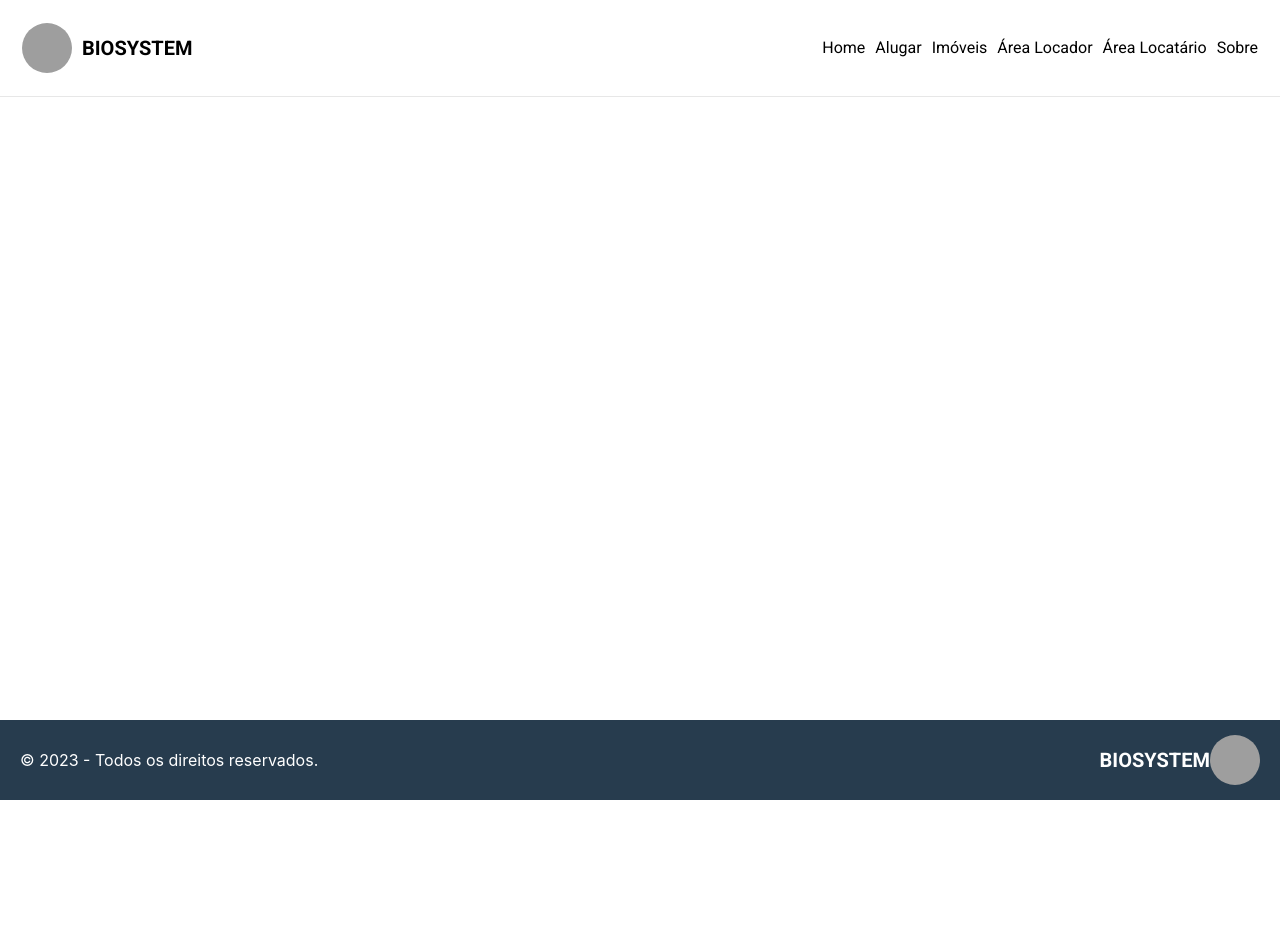
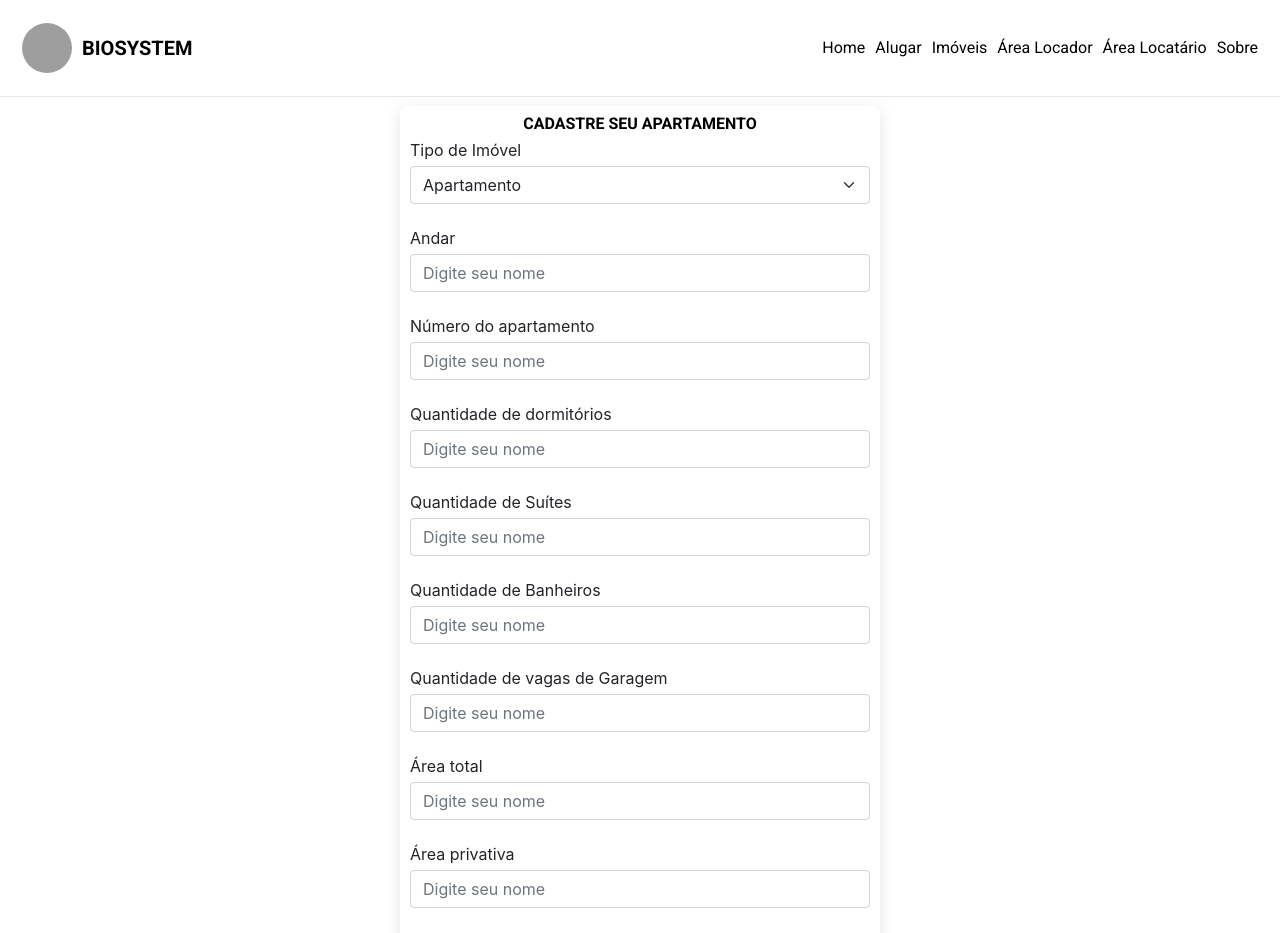
Before and after one commit to desafio-tech-biopark-2023/front-end, a React (Vite) app: page /apartment in a window 1280 px wide. Shown: the top 933 px of the page. Before the commit the page ends 800 px from the top, so only its background shows below. Built offline with nearby package versions, Linux system fonts and the light colour scheme; grey boxes are pictures that could not be loaded.

Commit message:
feat: Criando page e componente form de cadastro de Apartamento

```diff
--- /dev/null
+++ b/src/components/FormRegisterApartment/index.tsx
@@ -0,0 +1,142 @@
+import {
+  Button,
+  Form,
+  FormFeedback,
+  FormGroup,
+  Input,
+  Label,
+} from "reactstrap";
+import { yupResolver } from "@hookform/resolvers/yup";
+import { useForm } from "react-hook-form";
+import { FormRegisterApartmentDiv } from "./style";
+import { IApartment } from "../../interfaces/apartment";
+import { schemaRegisterApartment } from "../../validators/schema";
+
+const FormRegisterApartment = () => {
+  const {
+    register,
+    handleSubmit,
+    unregister,
+    formState: { errors },
+  } = useForm<IApartment>({ resolver: yupResolver(schemaRegisterApartment) });
+
+  const registerApartmentFunction = (data: IApartment) => {
+    console.log(data);
+  };
+
+  return (
+    <FormRegisterApartmentDiv>
+      <Form onSubmit={handleSubmit(registerApartmentFunction)}>
+        <h2>Cadastre seu apartamento</h2>
+        <FormGroup>
+          <Label for="exampleSelectMulti">Tipo de Imóvel</Label>
+
+          <Input id="exampleSelectMulti" type="select" {...register("type")}>
+            <option disabled>Selecione o tipo</option>
+            <option>Apartamento</option>
+          </Input>
+        </FormGroup>
+
+        <FormGroup>
+          <Label>Andar</Label>
+          <input
+            className="form-control"
+            placeholder="Digite seu nome"
+            {...register("floor")}
+          />
+        </FormGroup>
+
+        <FormGroup>
+          <Label>Número do apartamento</Label>
+          <input
+            className="form-control"
+            placeholder="Digite seu nome"
+            {...register("number")}
+          />
+        </FormGroup>
+
+        <FormGroup>
+          <Label>Quantidade de dormitórios</Label>
+          <input
+            className="form-control"
+            placeholder="Digite seu nome"
+            {...register("dorms")}
+          />
+        </FormGroup>
+
+        <FormGroup>
+          <Label>Quantidade de Suítes</Label>
+          <input
+            className="form-control"
+            placeholder="Digite seu nome"
+            {...register("suites")}
+          />
+        </FormGroup>
+
+        <FormGroup>
+          <Label>Quantidade de Banheiros</Label>
+          <input
+            className="form-control"
+            placeholder="Digite seu nome"
+            {...register("bathrooms")}
+          />
+        </FormGroup>
+
+        <FormGroup>
+          <Label>Quantidade de vagas de Garagem</Label>
+          <input
+            className="form-control"
+            placeholder="Digite seu nome"
+            {...register("vacancies")}
+          />
+        </FormGroup>
+
+        <FormGroup>
+          <Label>Área total</Label>
+          <input
+            className="form-control"
+            placeholder="Digite seu nome"
+            {...register("total_area")}
+          />
+        </FormGroup>
+
+        <FormGroup>
+          <Label>Área privativa</Label>
+          <input
+            className="form-control"
+            placeholder="Digite seu nome"
+            {...register("private_area")}
+          />
+        </FormGroup>
+
+        <FormGroup tag="fieldset">
+          <Label>Disponivel</Label>
+          <FormGroup check>
+            <Input type="radio" {...register("available")} />{" "}
+            <Label check>Sim</Label>
+          </FormGroup>
+          <FormGroup check>
+            <Input type="radio" {...register("available")} />{" "}
+            <Label check>Não</Label>
+          </FormGroup>
+        </FormGroup>
+
+        <FormGroup tag="fieldset">
+          <Label>Visível</Label>
+          <FormGroup check>
+            <Input type="radio" {...register("visible")} />{" "}
+            <Label check>Sim</Label>
+          </FormGroup>
+          <FormGroup check>
+            <Input type="radio" {...register("visible")} />{" "}
+            <Label check>Não</Label>
+          </FormGroup>
+        </FormGroup>
+
+        <Button type="submit">Cadastrar</Button>
+      </Form>
+    </FormRegisterApartmentDiv>
+  );
+};
+
+export { FormRegisterApartment };
--- /dev/null
+++ b/src/components/FormRegisterApartment/style.ts
@@ -0,0 +1,47 @@
+import styled from "styled-components";
+
+const FormRegisterApartmentDiv = styled.div`
+  display: flex;
+  flex-direction: column;
+  width: 90%;
+  height: 100%;
+  padding: 10px;
+  max-width: 500px;
+
+  form {
+    display: flex;
+    flex-direction: column;
+    align-items: flex-start;
+    justify-content: space-between;
+    background-color: var(--grey10);
+    padding: 10px;
+    gap: 10px;
+    width: 100%;
+    box-shadow: rgb(0 0 0 / 10%) 0px 3px 15px 0px;
+    border-radius: 8px 8px;
+    h2 {
+      align-self: center;
+      color: black;
+      text-transform: uppercase;
+      font-family: "Roboto", sans-serif;
+      font-weight: bold;
+    }
+
+    .form-check {
+      display: flex;
+      align-items: baseline;
+
+      gap: 10px;
+    }
+
+    .mb-3 {
+      width: 100%;
+    }
+
+    button {
+      background-color: #273c4e;
+    }
+  }
+`;
+
+export { FormRegisterApartmentDiv };
--- /dev/null
+++ b/src/interfaces/apartment.ts
@@ -0,0 +1,13 @@
+export interface IApartment {
+  type: string;
+  floor: string;
+  number: string;
+  dorms: string;
+  suites: string;
+  bathrooms: string;
+  vacancies: string;
+  total_area: string;
+  private_area: string;
+  available: string;
+  visible: string;
+}
--- /dev/null
+++ b/src/pages/RegisterApartment/index.tsx
@@ -0,0 +1,16 @@
+import { Footer } from "../../components/Footer";
+import { FormRegisterApartment } from "../../components/FormRegisterApartment";
+import { Header } from "../../components/Header";
+import { RegisterApartmentDiv } from "./style";
+
+const RegisterApartment = () => {
+  return (
+    <RegisterApartmentDiv>
+      <Header />
+      <FormRegisterApartment />
+      <Footer />
+    </RegisterApartmentDiv>
+  );
+};
+
+export { RegisterApartment };
--- /dev/null
+++ b/src/pages/RegisterApartment/style.ts
@@ -0,0 +1,11 @@
+import styled from "styled-components";
+
+const RegisterApartmentDiv = styled.div`
+  display: flex;
+  flex-direction: column;
+  align-items: center;
+  justify-content: space-between;
+  width: 100%;
+`;
+
+export { RegisterApartmentDiv };
--- a/src/routes/RoutesMain.tsx
+++ b/src/routes/RoutesMain.tsx
@@ -3,6 +3,7 @@ import { Home } from "../pages/Home";
 import { Login } from "../pages/Login";
 import { Register } from "../pages/Register";
 import { RegisterBuilding } from "../pages/RegisterBuilding";
+import { RegisterApartment } from "../pages/RegisterApartment";
 
 const RoutesMain = () => {
   return (
@@ -12,6 +13,7 @@ const RoutesMain = () => {
       <Route path="/register" element={<Register />} />
       <Route path="/home" element={<Home />} />
       <Route path="/building" element={<RegisterBuilding />} />
+      <Route path="/apartment" element={<RegisterApartment />} />
     </Routes>
   );
 };
--- a/src/validators/schema.ts
+++ b/src/validators/schema.ts
@@ -38,6 +38,20 @@ export const schemaRegisterBuilding = yup.object().shape({
   apartments_available: yup.string().required("Campo obrigatório"),
 });
 
+export const schemaRegisterApartment = yup.object().shape({
+  type: yup.string().required("Campo obrigatório"),
+  floor: yup.string().required("Campo obrigatório"),
+  number: yup.string().required("Campo obrigatório"),
+  dorms: yup.string().required("Campo obrigatório"),
+  suites: yup.string().required("Campo obrigatório"),
+  bathrooms: yup.string().required("Campo obrigatório"),
+  vacancies: yup.string().required("Campo obrigatório"),
+  total_area: yup.string().required("Campo obrigatório"),
+  private_area: yup.string().required("Campo obrigatório"),
+  available: yup.string().required("Campo obrigatório"),
+  visible: yup.string().required("Campo obrigatório"),
+});
+
 export const schemaLogin = yup.object().shape({
   email: yup.string().email().required("Campo obrigatório"),
   password: yup.string().required("Campo obrigatório"),
```
